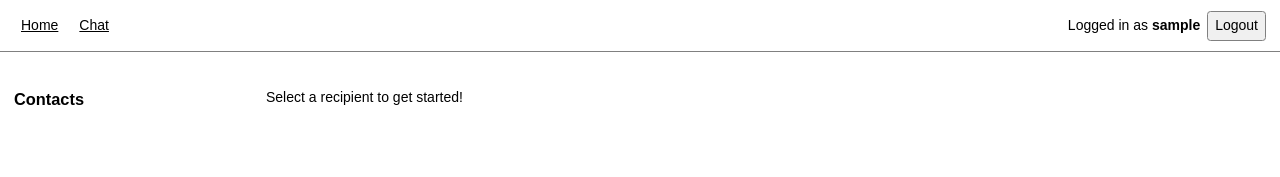
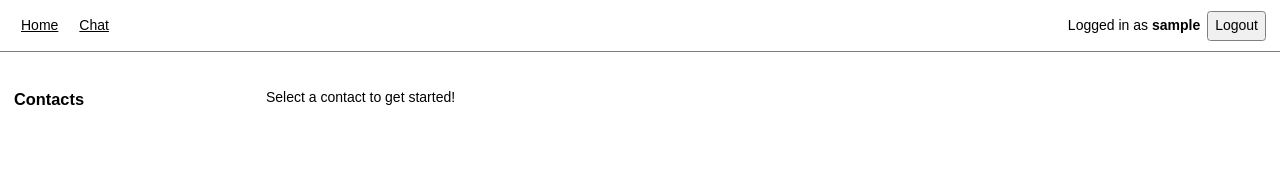
Before and after one commit to dachendev/orbit-chat, a React (Vite) app in the folder frontend/: page /chat in a window 1280 px wide. Shown: the top 177 px of the page. Built offline with nearby package versions, Linux system fonts and the light colour scheme; no server answers; sample sign-in values are in the browser's storage; a web font is replaced by a local one.

Commit message:
chat: fix text

```diff
--- a/frontend/src/features/chat/ChatPage.jsx
+++ b/frontend/src/features/chat/ChatPage.jsx
@@ -47,7 +47,7 @@ const ChatPage = () => {
           {recipient ? (
             <Chat recipient={recipient} />
           ) : (
-            <div>Select a recipient to get started!</div>
+            <div>Select a contact to get started!</div>
           )}
         </div>
       </div>
```
